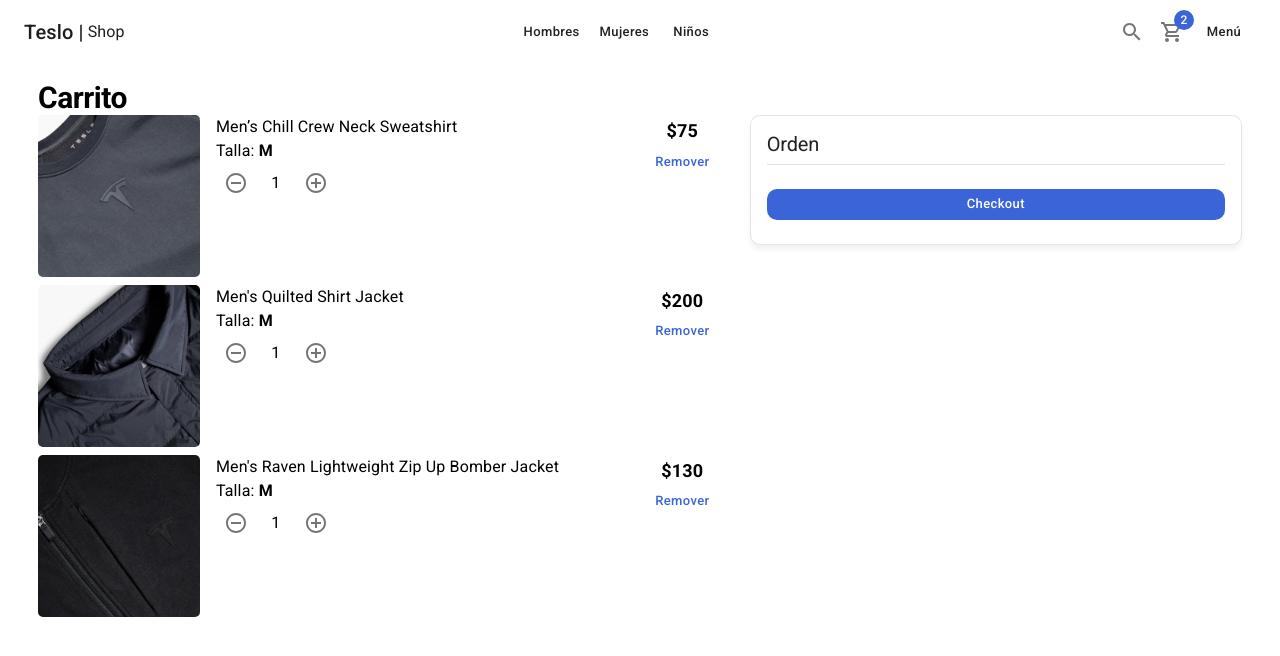
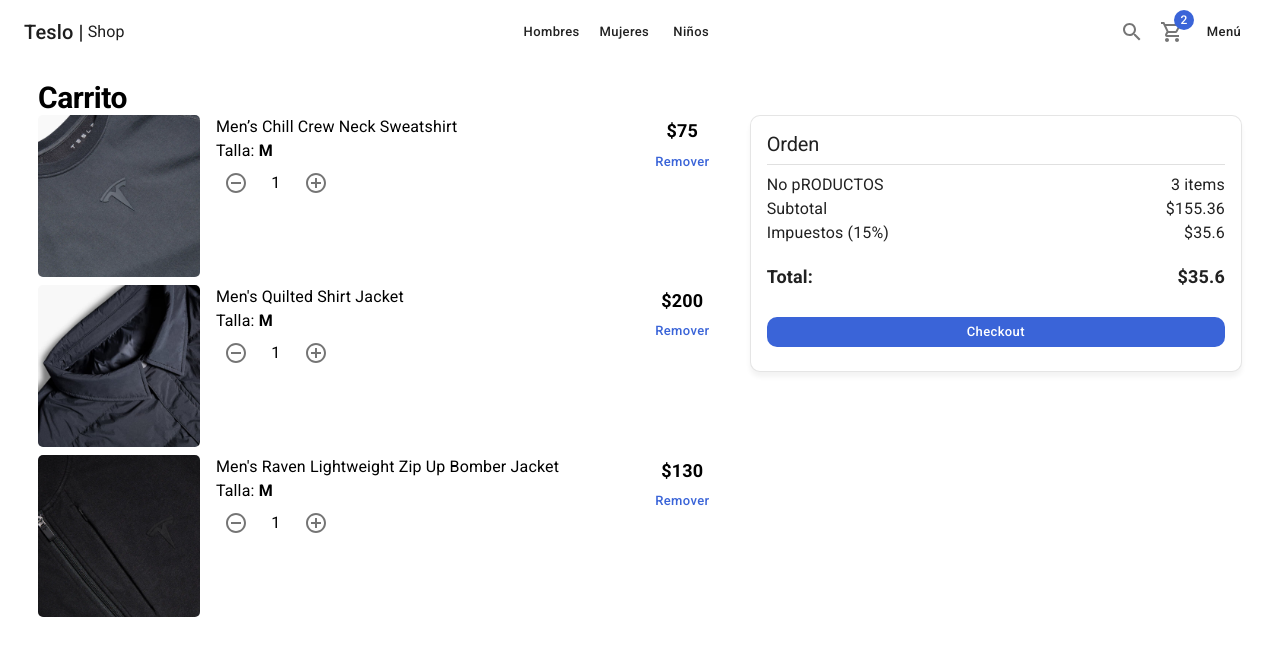
Before and after one commit to vhalvarez/teslo-shop-nextjs, a Next.js app: page /cart in a window 1280 px wide. Shown: the top 656 px of the page. Built offline with nearby package versions, Linux system fonts and the light colour scheme.

Commit message:
orden carrito

```diff
--- a/components/cart/CartList.tsx
+++ b/components/cart/CartList.tsx
@@ -1,3 +1,4 @@
+import { FC } from "react";
 import {
     Grid,
     Typography,
@@ -17,7 +18,11 @@
     initialData.products[2],
 ];
 
-export const CartList = () => {
+interface Props {
+    editable: boolean;
+}
+
+export const CartList: FC<Props> = ({ editable }) => {
     return (
         <>
             {productsInCart.map((product) => (
@@ -45,15 +50,27 @@
                             </Typography>
 
                             {/* Condicional */}
-                            <ItemCounter />
+                            {editable ? (
+                                <ItemCounter />
+                            ) : (
+                                <Typography variant="h5">3 items</Typography>
+                            )}
                         </Box>
                     </Grid>
-                    <Grid item xs={2} display='flex' alignItems={'center'} flexDirection='column'>
-                        <Typography variant='subtitle1'>{ `$${product.price}`}</Typography>
+                    <Grid
+                        item
+                        xs={2}
+                        display="flex"
+                        alignItems={"center"}
+                        flexDirection="column"
+                    >
+                        <Typography variant="subtitle1">{`$${product.price}`}</Typography>
                         {/* Editable */}
-                        <Button variant='text' color='secondary'>
-                            Remover
-                        </Button>
+                        {editable && (
+                            <Button variant="text" color="secondary">
+                                Remover
+                            </Button>
+                        )}
                     </Grid>
                 </Grid>
             ))}
--- /dev/null
+++ b/components/cart/OrderSummary.tsx
@@ -0,0 +1,40 @@
+import { Grid, Typography } from "@mui/material"
+
+export const OrderSummary = () => {
+  return (
+    <Grid container>
+
+        <Grid item xs={6}>
+            <Typography>No pRODUCTOS</Typography>
+        </Grid>
+
+        <Grid item xs={6} display='flex' justifyContent={'end'}>
+            <Typography>3 items</Typography>
+        </Grid>
+
+        <Grid item xs={6}>
+            <Typography>Subtotal</Typography>
+        </Grid>
+
+        <Grid item xs={6} display='flex' justifyContent={'end'}>
+            <Typography>{`$${ 155.36}`}</Typography>
+        </Grid>
+
+        <Grid item xs={6}>
+            <Typography>Impuestos (15%)</Typography>
+        </Grid>
+
+        <Grid item xs={6} display='flex' justifyContent={'end'}>
+            <Typography>{`$${ 35.6 }`}</Typography>
+        </Grid>
+
+        <Grid item xs={6} sx={{mt:2}}>
+            <Typography variant='subtitle1'>Total: </Typography>
+        </Grid>
+
+        <Grid item xs={6} sx={{mt:2}} display='flex' justifyContent={'end'}>
+            <Typography variant='subtitle1'>{`$${ 35.6 }`}</Typography>
+        </Grid>
+    </Grid>
+  )
+}
--- a/components/cart/index.ts
+++ b/components/cart/index.ts
@@ -1 +1,2 @@
-export * from './CartList'
+export * from "./CartList";
+export * from "./OrderSummary";
--- a/pages/cart/index.tsx
+++ b/pages/cart/index.tsx
@@ -1,6 +1,6 @@
 import React from 'react'
 import { ShopLayout } from '../../components/layouts/ShopLayout';
-import { CartList } from '../../components/cart/';
+import { CartList, OrderSummary} from '../../components/cart/';
 import { Box, Button, Card, CardContent, Divider, Grid, Typography } from '@mui/material';
 
 const CartPage = () => {
@@ -10,7 +10,7 @@
 
         <Grid container spacing={2}>
             <Grid item xs={12} sm={7}>
-                <CartList />
+                <CartList editable />
             </Grid>
             <Grid item xs={12} sm={5} >
                 <Card className='summary-card'>
@@ -18,7 +18,7 @@
                         <Typography variant='h2'>Orden</Typography>
                         <Divider sx={{ my:1}}/>
 
-                        {/* Order Summary */}
+                        <OrderSummary />
 
                         <Box sx={{ mt: 3}}>
                             <Button color='secondary' className='circular-btn' fullWidth>
```
